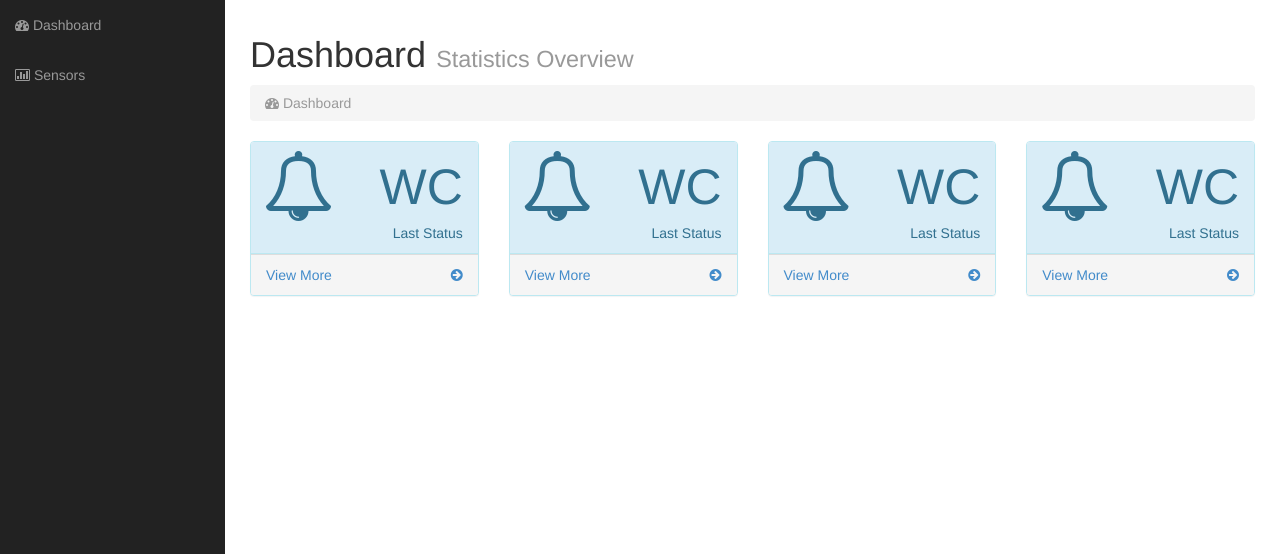
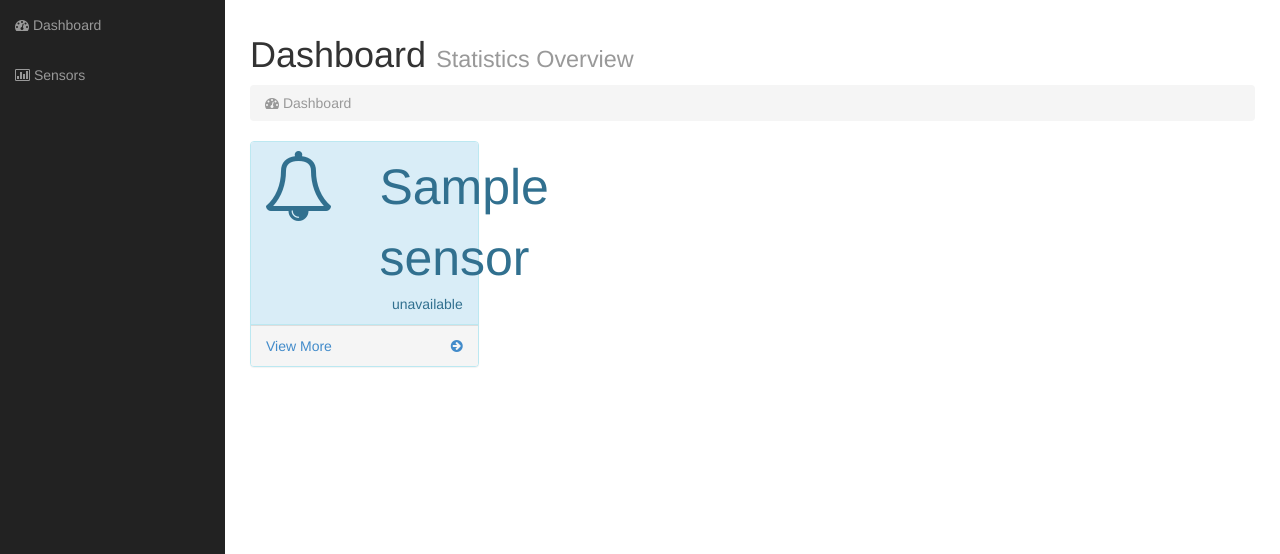
Before and after one commit to mashhadlug/ROI-Monitor, a Flask app: page / in a window 1280 px wide. Shown: the part 50-604 px from the top of the page. Run offline with Flask 2, Linux system fonts and the light colour scheme; tables that the repository leaves empty hold one stand-in row (values such as "Sample post"); some libraries are stand-ins or nearby versions.

Commit message:
added sensors to dashboard

```diff
--- a/project/apps/sensors/views.py
+++ b/project/apps/sensors/views.py
@@ -67,5 +67,6 @@ def delete(id):
 def history(id):
     # TODO: check if sensor exists
     # TODO: add form vlidation
-    logs = Log.query.filter(Log.sensor_id == id).all()
-    return render_template("/sensors/sensor.html", logs=logs)
+    sensor = Sensor.query.filter(Sensor.id == id).first()
+
+    return render_template("/sensors/sensor.html", logs=logs, sensor=sensor)
--- a/project/apps/site/views.py
+++ b/project/apps/site/views.py
@@ -4,13 +4,18 @@ import re
 # flask import
 from flask import Blueprint, abort, request, current_app, flash, session, g, redirect, url_for, send_from_directory, make_response, jsonify, render_template
 from flask.ext.babel import lazy_gettext as _
+from sqlalchemy import desc
 
+
+#project import
+from project.apps.sensors.models import Sensor
 
 mod = Blueprint('site', __name__, url_prefix='/')
 
 @mod.route('/')
 def index():
-    return render_template("dashboard.html")
+    sensors = Sensor.query.order_by(desc(Sensor.id)).all()
+    return render_template("dashboard.html", sensors=sensors)
 
 @mod.route('about/')
 def about():
--- a/project/templates/dashboard.html
+++ b/project/templates/dashboard.html
@@ -22,7 +22,7 @@
   </div><!-- /.row -->
 
   <div class="row">
-    {% for i in [1,2,3,4] %}
+    {% for sensor in sensors %}
     <div class="col-lg-3">
       <div class="panel panel-info">
         <div class="panel-heading">
@@ -31,12 +31,18 @@
               <i class="fa  fa-bell-o fa-5x"></i>
             </div>
             <div class="col-xs-6 text-right">
-              <p class="announcement-heading">WC</p>
-              <p class="announcement-text">Last Status</p>
+              <p class="announcement-heading">{{ sensor.name }}</p>
+              <p class="announcement-text">
+                {% if sensor.logs.first() %}
+                  {{ sensor.logs.first().value }}
+                {% else %}
+                  unavailable
+                {% endif %}
+              </p>
             </div>
           </div>
         </div>
-        <a href="#">
+        <a href="{{ url_for('sensors.show', id=sensor.id) }}">
           <div class="panel-footer announcement-bottom">
             <div class="row">
               <div class="col-xs-6">
--- a/project/templates/sensors/sensor.html
+++ b/project/templates/sensors/sensor.html
@@ -19,7 +19,7 @@
 
   <div class="row">
     <div class="col-lg-12">
-      <!--<h2>Bordered Table</h2>-->
+      <h2>{{ sensor.name }}<br><small>PIN NUMBER {{ sensor.pin }}</small></h2>
       <div class="table-responsive">
         <table class="table table-bordered table-hover tablesorter">
           <thead>
@@ -31,7 +31,7 @@
             </tr>
           </thead>
           <tbody>
-            {% for log in logs %}
+            {% for log in sensor.logs %}
             <tr>
                 <td># {{ loop.index }}</td>
                 <td>{{ log.value }}</td>
```
Also changed, not shown: project/apps/sensors/models.py (+6 -1 lines), 3 other files.
